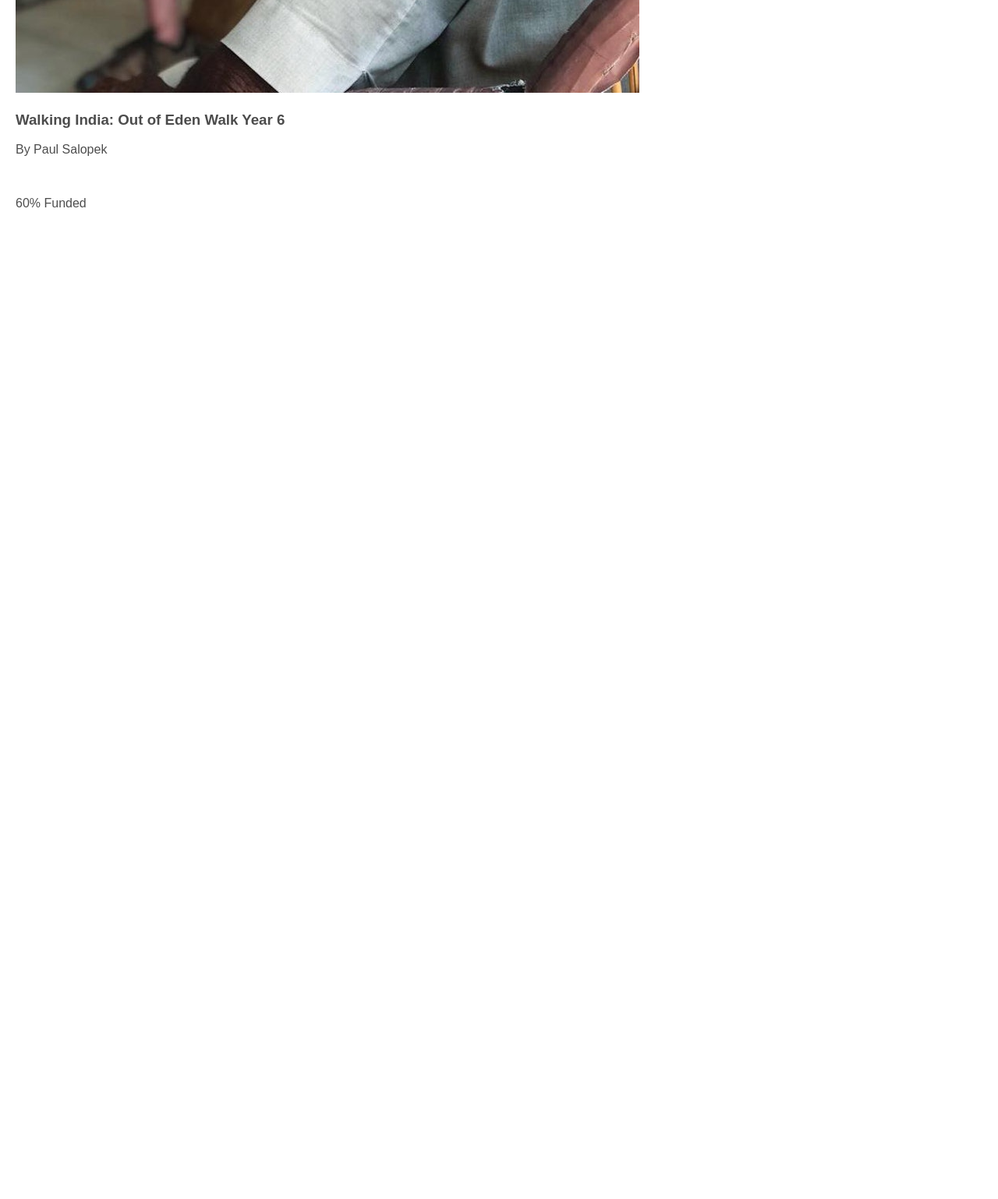
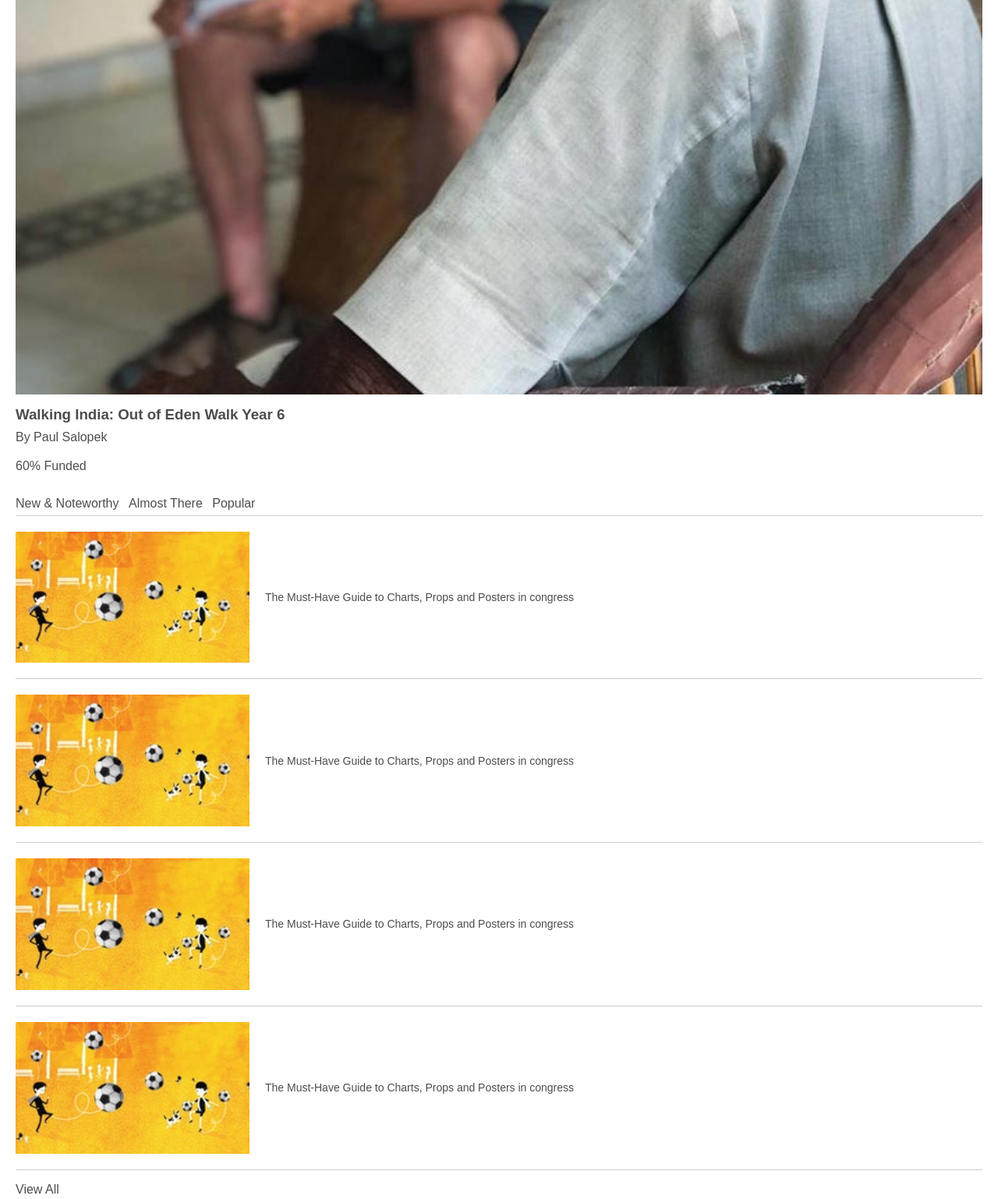
Before and after one commit to Kllicks/kickstarterClone1, a plain HTML site: page index.html in a window 1280 px wide. Shown: the part 1040-2578 px from the top of the page at 78% size. Before the commit the page ends 1326 px from the top, so only its background shows below. Drawn offline with nearby package versions, Linux system fonts and the light colour scheme.

Commit message:
add another section for main projects

```diff
--- a/index.html
+++ b/index.html
@@ -17,7 +17,7 @@
         <nav class="top-nav">
             <div class="left-nav">
                 <a href="#">Explore</a>
-                <a href="#">Start a project</a>
+                <a href="#">Start</a>
             </div>
             <div class="right-nav">
                 <a href="#">Search</a>
@@ -55,9 +55,36 @@
                 <p>60% Funded</p>
             </div>
             <div class="other-projects">
-
+                <div class="mini-side-nav">
+                    <nav>
+                        <a href="#">New & Noteworthy</a>
+                        <a href="#">Almost There</a>
+                        <a href="#">Popular</a>
+                    </nav>
+                </div>
+                <div class="other-stories">
+                    <div>
+                        <img src="images/kickstarterMiniImage.jpg" alt="">
+                        <a href="#">The Must-Have Guide to Charts, Props and Posters in congress</a>
+                    </div>
+                    <div>
+                        <img src="images/kickstarterMiniImage.jpg" alt="">
+                        <a href="#">The Must-Have Guide to Charts, Props and Posters in congress</a>
+                    </div>
+                    <div>
+                        <img src="images/kickstarterMiniImage.jpg" alt="">
+                        <a href="#">The Must-Have Guide to Charts, Props and Posters in congress</a>
+                    </div>
+                    <div>
+                        <img src="images/kickstarterMiniImage.jpg" alt="">
+                        <a href="#">The Must-Have Guide to Charts, Props and Posters in congress</a>
+                    </div>
+                </div>
+                <p>View All</p>
             </div>
         </div>
+    </section>
+    <section class="main-projects">
 
     </section>
 
--- a/stylesheets/index.css
+++ b/stylesheets/index.css
@@ -69,6 +69,68 @@ body {
 
 .active-link h4 {
     padding-right: 15px;
+    padding-top: 20px;
     font-size: 24px;
     font-weight: normal;
+    margin: 0px;
 }
+
+.projects {
+    padding-bottom: 60px;
+    border-bottom: 1px solid rgb(0,0,0,.9);
+}
+
+.featured-projects img {
+    width: 100%;
+}
+
+.featured-projects h5, h3{
+    margin: 0;
+    padding: 10px 0;
+}
+
+.featured-projects p {
+    margin: 0;
+}
+
+.mini-side-nav {
+    padding-top: 30px;
+    padding-bottom: 5px;
+    border-bottom: 1px solid rgb(0,0,0,.2);
+}
+
+.mini-side-nav a {
+    text-decoration: none;
+    font-family: Arial, Helvetica, sans-serif;
+    color: rgb(0,0,0,.7);
+    font-size: 16px;
+    padding-right: 8px;
+}
+
+.other-stories div{
+    display: flex;
+    align-items: center;
+    padding: 20px 0;
+    border-bottom: 1px solid rgb(0,0,0,.2);
+}
+
+.other-stories img{
+    width: 25%;
+    padding-right: 10px;
+}
+
+.other-stories a{
+    text-decoration: none;
+    font-family: Arial, Helvetica, sans-serif;
+    color: rgb(0,0,0,.7);
+    font-size: 14px;
+    word-wrap: break-word;
+    padding: 0px 10px;
+    /* width: 70%; */
+}
+
+/* find another way for this */
+/* .other-projects p {
+    width: 13%;
+    outline: 1px solid black;
+} */
```
